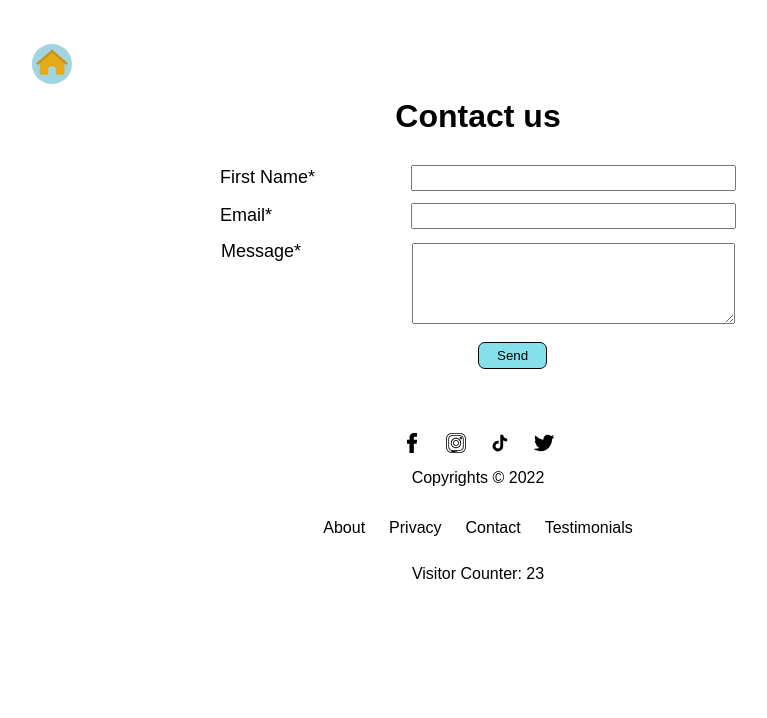
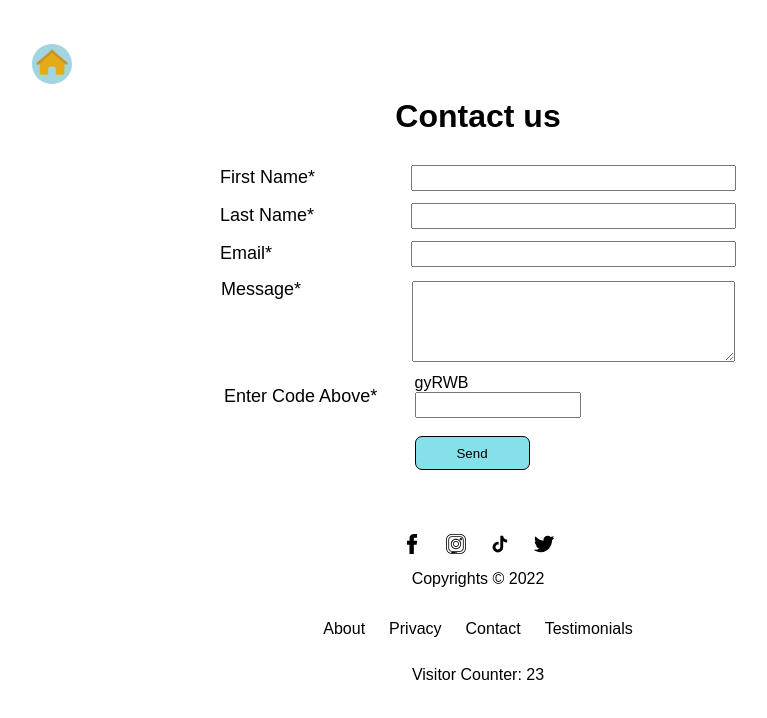
Before and after one commit to jaamasad/thoughts, a React (Create React App) app: page /Contact in a window 1280 px wide. Shown: the top 718 px of the page, without its empty margins (162-929 px from the left). Built offline with nearby package versions, Linux system fonts and the light colour scheme.

Commit message:
adding captcha

```diff
--- a/src/component/pages/Contact.js
+++ b/src/component/pages/Contact.js
@@ -1,12 +1,15 @@
-import React, {useState} from "react"
+import React, { useState, useEffect } from "react"
 import emailjs from "emailjs-com"
 const Contact = () => {
-  const [loading, setLoading]=useState(false)
-  const handleClick = ()=>{
-    setLoading(true)
-  }
+  const [loading, setLoading] = useState(false)
+  const [captchaValue, setCaptchaValue] = useState("")
+  const [inputValue, setInputValue] = useState("")
+  const [captchaError, setCaptchaError] = useState("")
+
   function sendEmail(e) {
     e.preventDefault()
+    if (inputValue == captchaValue) {
+      setLoading(true)
       emailjs
         .sendForm(
           "service_cn4urob",
@@ -16,37 +19,62 @@ const Contact = () => {
         )
         .then((res) => {
           setLoading(false)
-        alert("Message sent");
+          alert("Message sent")
+          window.location.reload(false);
         })
+    } else {
+      setCaptchaError("Captcha not matched")
     }
+  }
+  useEffect(() => {
+    let text = ""
+    let possible =
+      "ABCDEFGHIJKLMNOPQRSTUVWXYZabcdefghijklmnopqrstuvwxyz0123456789"
+
+    for (let y = 0; y < 5; y++)
+      text += possible.charAt(Math.floor(Math.random() * possible.length))
+    setCaptchaValue(text)
+  }, [])
+
   return (
     <div className="contact-container">
       <h1>Contact us</h1>
       <form onSubmit={sendEmail}>
         <div className="input-label">
           <label htmlFor="">First Name*</label>
-          <input type="text" name="first_name" required />
+          <input type="text" name="first_name" />
         </div>
-        {/* <div className="input-label">
+        <div className="input-label">
           <label htmlFor="">Last Name*</label>
-          <input type="text" name="lastName" />
-        </div> */}
+          <input type="text" name="last_name" />
+        </div>
         <div className="input-label">
           <label htmlFor="">Email*</label>
-          <input type="email" name="email" />
+          <input type="email" name="user_email" />
         </div>
         <div className="input-label">
           <label htmlFor="">Message*</label>
           <textarea name="message" id="" cols="30" rows="5"></textarea>
         </div>
-        {/* <div className="input-label captcha-box">
+        <div className="input-label captcha-box">
           <label htmlFor="">Enter Code Above*</label>
           <div className="captcha-container">
-            <span className="captcha">t5Kx</span>
-            <input type="text" name="captcha" />
+            <span className="captcha">{captchaValue}</span>
+            <input
+              id="captcha"
+              type="text"
+              name="captcha"
+              value={inputValue}
+              onChange={(e) => setInputValue(e.target.value)}
+            />
           </div>
-        </div> */}
-        <input type="submit" value={loading ? "Sending..." : "Send"} className="submit" onClick={handleClick} />
+          <span className="captcha-error">{captchaError}</span>
+        </div>
+        <input
+          type="submit"
+          value={loading ? "Sending..." : "Send"}
+          className="submit"
+        />
       </form>
     </div>
   )
--- a/src/index.css
+++ b/src/index.css
@@ -127,21 +127,23 @@ form {
 .captcha-container {
   display: flex;
   flex-direction: column;
+  width: 50%;
 }
 .submit {
   background: #85e0e9;
   border: solid 1px;
   border-radius: 7px;
-  padding: 5px 18px;
-  width: fit-content;
+  width: -moz-fit-content;
+  width: 115px;
   margin: auto;
-  display: flex;
-  margin-left: 50%;
+  margin-left: 40%;
   margin-top: 12px;
   cursor: pointer;
+  height: 34px;
 }
 .captcha-box {
   align-items: center;
+  position: relative;
 }
 .bg-orange {
   background-color: orange;
@@ -231,6 +233,13 @@ form {
   opacity: 50%;
   cursor: pointer;
 }
+.captcha-error {
+  position: absolute;
+  top: 89%;
+  font-size: 12px;
+  color: red;
+  left: 40%;
+}
 @media screen and (max-width: 992px) {
 }
 @media screen and (max-width: 768px) {
```
Lines whose indentation alone changed are shown as unchanged.
